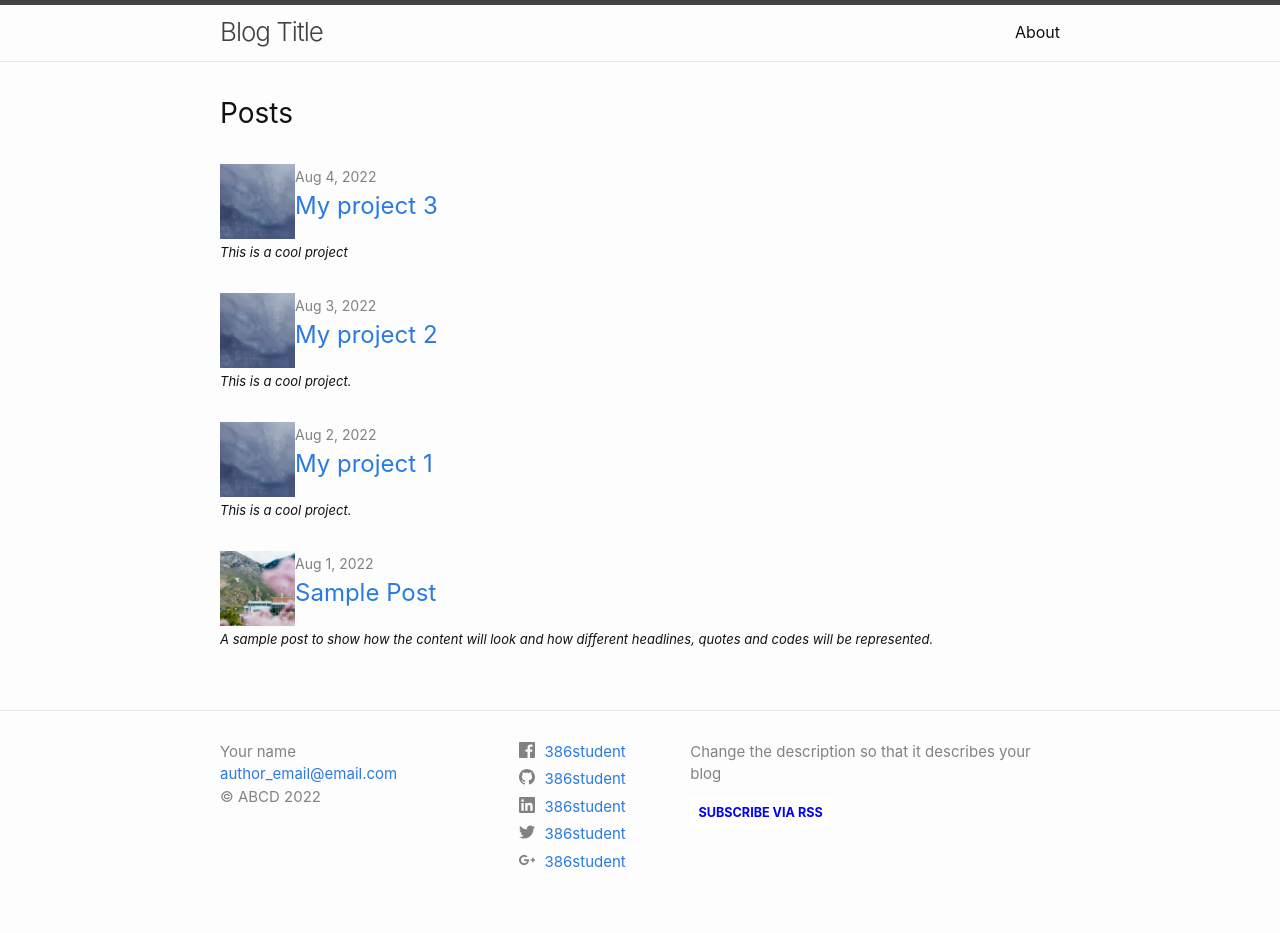
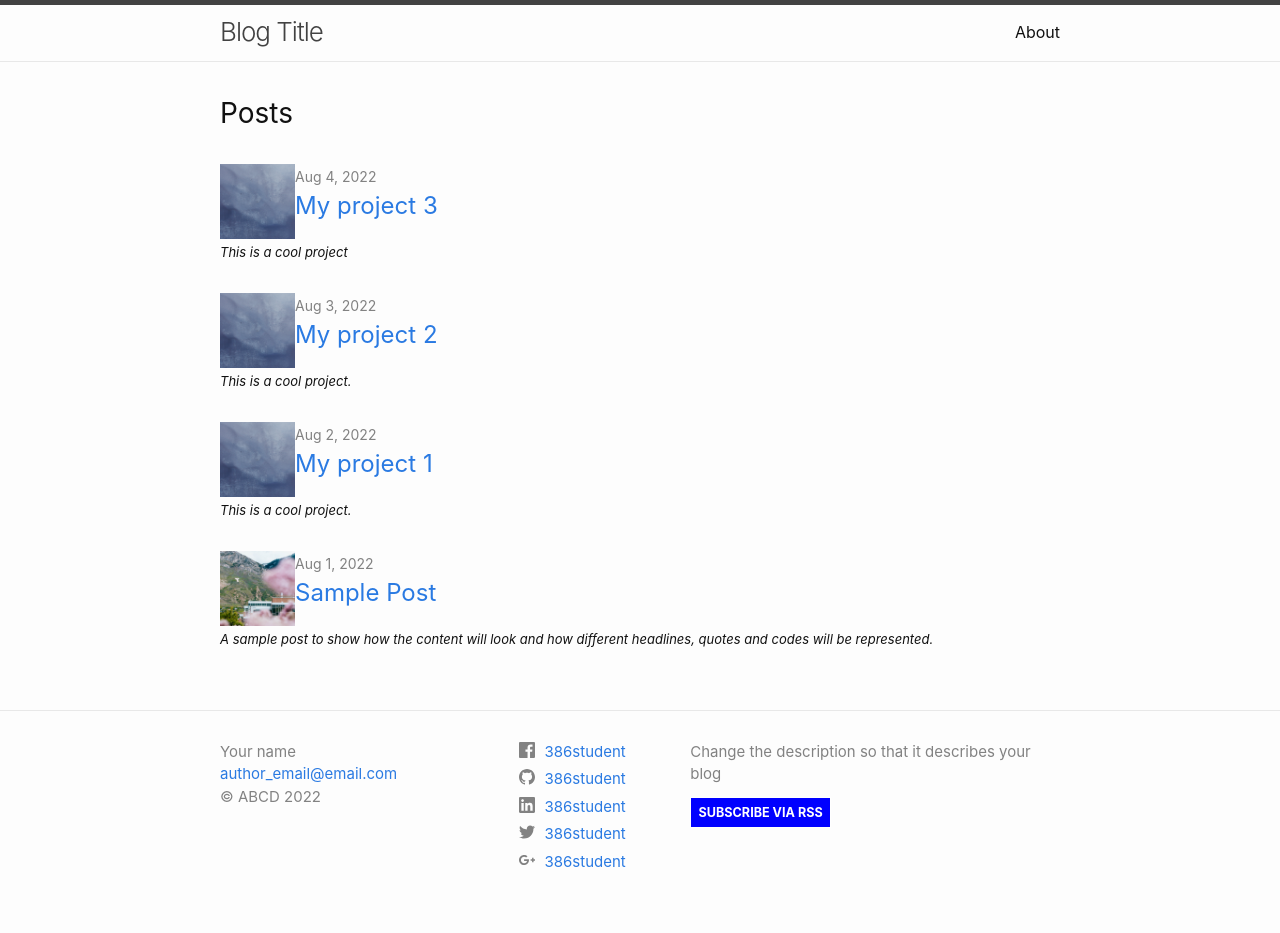
Before and after one commit to runstats21/stat-386-projects, a Jekyll site: the page built from index.markdown, in a window 1280 px wide. Built offline with Jekyll 4.4.1, drawn with Linux system fonts in a browser that asks for light colours.

Commit message:
Update _layout.scss

```diff
--- a/_sass/minima/_layout.scss
+++ b/_sass/minima/_layout.scss
@@ -285,8 +285,8 @@
   padding-bottom: calc(0.5em + 0.08vw);
   padding-left: calc(0.5em + 0.08vw);
   padding-right: calc(0.5em + 0.08vw);
-  color: blue;
-  background-color: white;
+  color: white;
+  background-color: blue;
   text-align: center;
   text-transform: uppercase;
   font-weight: bold;
```
